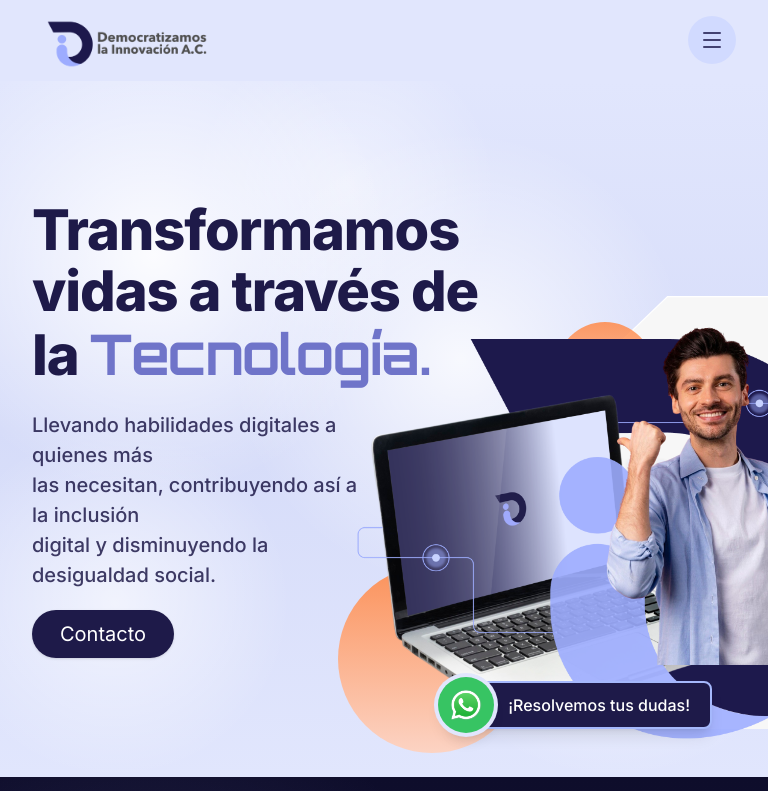
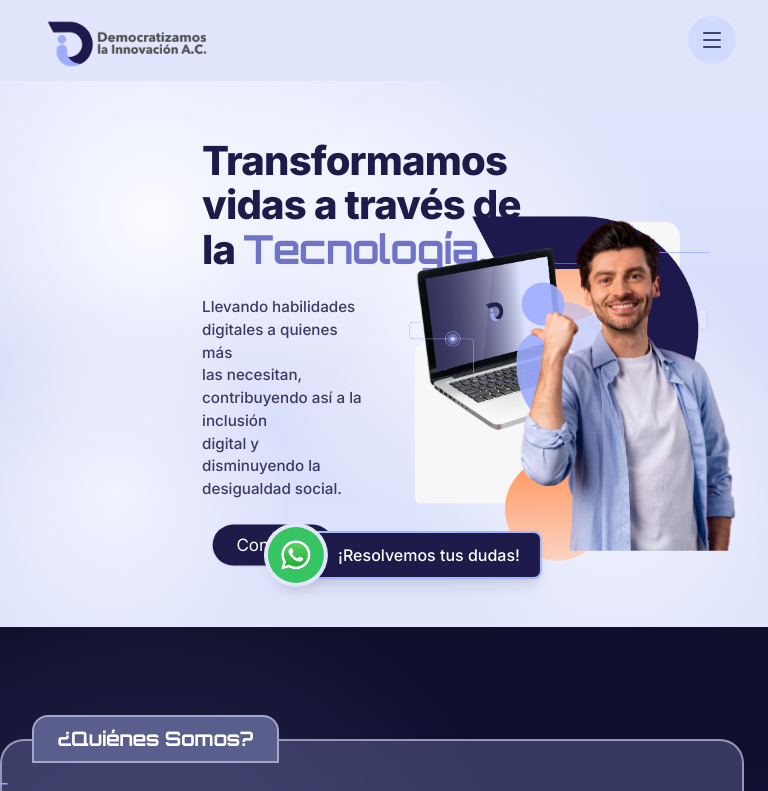
Before and after one commit to torozcodli/DemocratizamosWeb, a Next.js app: page / in a window 768 px wide. Shown: the top 791 px of the page. Built offline with nearby package versions, Linux system fonts and the light colour scheme; a web font is replaced by a local one.

Commit message:
fix: adjust hero section for iPad responsiveness - reduce text sizes, adjust element positioning, and optimize layout

```diff
--- a/src/app/globals.css
+++ b/src/app/globals.css
@@ -141,4 +141,100 @@
       transform: translateX(-16rem) !important;
     }
   }
+
+  /* Fix para hacer el señor más chico solo en iPad - NO afectar desktop */
+  @media (min-width: 768px) and (max-width: 1023px) {
+    .hero-man-container {
+      width: 68% !important;
+      transform: translateX(calc(2px + 1.5cm - 1cm - 3cm)) scale(0.95) !important;
+      bottom: calc(40% + 6.5cm - 15px - 1cm + 3px) !important;
+    }
+  }
+  @media (min-width: 1024px) and (max-width: 1279px) {
+    .hero-man-container {
+      width: 70% !important;
+      transform: translateX(calc(2px - 1cm - 3cm)) scale(0.95) !important;
+      bottom: calc(35% + 6.5cm - 15px - 1cm + 3px) !important;
+    }
+  }
+  /* Desktop - NO aplicar ningún estilo, dejar que las clases de Tailwind funcionen */
+
+
+  /* Fix para laptop y backplate más chicos solo en iPad */
+  @media (min-width: 768px) and (max-width: 1023px) {
+    .hero-laptop-container {
+      transform: scale(0.56) translateY(-3cm) translateX(-3cm) !important;
+    }
+    .hero-backplate-container {
+      transform: scale(0.65) translateX(calc(-25% - 2cm - 5px)) !important;
+    }
+    .hero-circle-small {
+      transform: translateY(1.5cm) translateX(-1cm) scale(0.9) !important;
+    }
+    .hero-circle-large {
+      transform: scale(0.55) translateX(6cm) !important;
+    }
+    .hero-whatsapp-banner {
+      transform: translateX(-4.5cm) !important;
+    }
+  }
+  @media (min-width: 1024px) and (max-width: 1279px) {
+    .hero-laptop-container {
+      transform: scale(0.57) translateY(-3cm) translateX(-3cm) !important;
+    }
+    .hero-backplate-container {
+      transform: scale(0.7) translateX(calc(-20% - 2cm - 5px)) !important;
+    }
+    .hero-circle-small {
+      transform: translateY(1.5cm) translateX(-1cm) scale(0.9) !important;
+    }
+    .hero-circle-large {
+      transform: scale(0.6) translateX(6cm) !important;
+    }
+    .hero-whatsapp-banner {
+      transform: translateX(-4.5cm) !important;
+    }
+  }
+
+  /* Fix para texto más chico y más a la derecha solo en iPad */
+  @media (min-width: 768px) and (max-width: 1023px) {
+    .hero-section-container {
+      min-height: 450px !important;
+    }
+    .hero-title {
+      font-size: 2.5rem !important;
+      line-height: 1.1 !important;
+      margin-left: 4.5cm !important;
+    }
+    .hero-description {
+      font-size: 0.95rem !important;
+      margin-left: 4.5cm !important;
+      max-width: 45ch !important;
+      line-height: 1.5 !important;
+    }
+    .hero-cta-button {
+      transform: scale(0.85) !important;
+      margin-left: 4.5cm !important;
+    }
+  }
+  @media (min-width: 1024px) and (max-width: 1279px) {
+    .hero-section-container {
+      min-height: 500px !important;
+    }
+    .hero-title {
+      font-size: 2.75rem !important;
+      line-height: 1.1 !important;
+      margin-left: 4.5cm !important;
+    }
+    .hero-description {
+      font-size: 1rem !important;
+      margin-left: 4.5cm !important;
+      max-width: 45ch !important;
+      line-height: 1.5 !important;
+    }
+    .hero-cta-button {
+      transform: scale(0.9) !important;
+      margin-left: 4.5cm !important;
+    }
+  }
 }
--- a/src/components/landing/HeroIllustration.tsx
+++ b/src/components/landing/HeroIllustration.tsx
@@ -17,7 +17,7 @@ export default function HeroIllustration({ className }: HeroIllustrationProps) {
       )}
     >
       {/* Capa 1 (z-0): Backplate SVG */}
-      <div className="absolute inset-0 m-auto w-[100%] lg:w-[98%] h-auto translate-x-[25%] pointer-events-none z-0 max-w-full overflow-hidden">
+      <div className="hero-backplate-container absolute inset-0 m-auto w-[100%] lg:w-[98%] h-auto translate-x-[25%] pointer-events-none z-0 max-w-full overflow-hidden">
         <img
           src="/hero/hero-backplate.svg"
           alt=""
@@ -32,13 +32,13 @@ export default function HeroIllustration({ className }: HeroIllustrationProps) {
       {/* Capa 3 (z-10): Círculos naranja (atrás) */}
       {/* circle-orange-bottom (bottom: smaller => lower) */}
       <div
-        className="absolute left-[calc(4%-1cm)] bottom-[calc(12%-2cm)] lg:left-[calc(0%-1cm)] lg:bottom-[calc(14%-2cm)] w-[46%] lg:w-[42%] aspect-square rounded-full opacity-90 z-10 pointer-events-none"
+        className="hero-circle-large absolute left-[calc(4%-1cm)] bottom-[calc(12%-2cm)] lg:left-[calc(0%-1cm)] lg:bottom-[calc(14%-2cm)] w-[46%] lg:w-[42%] aspect-square rounded-full opacity-90 z-10 pointer-events-none"
         style={{
           background: 'linear-gradient(180deg, #FF8948 0%, #FFD1BD 100%)',
         }}
       />
       <div
-        className="absolute left-[48%] top-[6%] lg:left-[44%] lg:top-[4%] w-[24%] lg:w-[22%] aspect-square rounded-full opacity-85 z-10 pointer-events-none"
+        className="hero-circle-small absolute left-[48%] top-[6%] lg:left-[44%] lg:top-[4%] w-[24%] lg:w-[22%] aspect-square rounded-full opacity-85 z-10 pointer-events-none"
         style={{
           background: 'linear-gradient(180deg, #FF8948 0%, #FFD1BD 100%)',
         }}
@@ -49,7 +49,7 @@ export default function HeroIllustration({ className }: HeroIllustrationProps) {
       <div className="absolute left-[46%] top-[56%] lg:left-[46%] lg:top-[54%] w-[24%] aspect-square rounded-full bg-[#9DACFD]/35 z-20 pointer-events-none" />
 
       {/* Capa 5 (z-30): Laptop (con D incluida) */}
-      <div className="absolute left-[-2%] top-[8%] md:left-[-4%] md:top-[10%] lg:left-[-6%] lg:top-[12%] w-[135%] md:w-[135%] lg:w-[130%] aspect-[4/3] relative z-30 pointer-events-none">
+      <div className="hero-laptop-container absolute left-[-2%] top-[8%] md:left-[-4%] md:top-[10%] lg:left-[-6%] lg:top-[12%] w-[135%] md:w-[135%] lg:w-[130%] aspect-[4/3] relative z-30 pointer-events-none">
         <Image
           src="/hero/hero-laptop.png"
           alt=""
@@ -62,7 +62,7 @@ export default function HeroIllustration({ className }: HeroIllustrationProps) {
 
       {/* Capa 6 (z-40): Hombre - posicionamiento fijo independiente */}
       {/* man (bottom: bigger => higher) */}
-      <div className="absolute right-[-54%] translate-x-[2px] bottom-[calc(30%+4.5cm-15px)] md:right-[-54%] md:translate-x-[2px] md:bottom-[calc(40%+6.5cm-15px)] lg:right-[-54%] lg:translate-x-[2px] lg:bottom-[calc(35%+6.5cm-15px)] w-[64%] md:w-[66%] lg:w-[70%] aspect-[3/4] relative z-40 pointer-events-none">
+      <div className="hero-man-container absolute right-[-54%] translate-x-[2px] bottom-[calc(30%+4.5cm-15px)] md:right-[-54%] md:translate-x-[2px] md:bottom-[calc(40%+6.5cm-15px)] lg:right-[-54%] lg:translate-x-[2px] lg:bottom-[calc(35%+6.5cm-15px)] xl:bottom-[calc(35%+6.5cm-15px)] w-[64%] xl:w-[70%] aspect-[3/4] relative z-40 pointer-events-none">
         <Image
           src="/hero/hero-man.png"
           alt=""
--- a/src/components/sections/Hero.tsx
+++ b/src/components/sections/Hero.tsx
@@ -22,10 +22,10 @@ export function Hero() {
       />
 
       <div className="max-w-7xl mx-auto pl-0 pr-4 sm:pr-6 md:pl-8 md:pr-8 lg:pl-0 lg:pr-8 relative z-10">
-        <div className="grid grid-cols-1 md:grid-cols-2 md:gap-10 lg:gap-14 items-center relative min-h-[500px] md:min-h-[600px] lg:min-h-[700px]">
+        <div className="hero-section-container grid grid-cols-1 md:grid-cols-2 md:gap-10 lg:gap-14 items-center relative min-h-[500px] md:min-h-[600px] lg:min-h-[700px]">
           {/* Lado izquierdo */}
           <div className="space-y-6 md:space-y-6 lg:space-y-8 lg:-ml-18 z-10">
-            <h1 className="font-inter font-extrabold text-[#1E1A49] text-[48px] sm:text-[56px] md:text-[56px] lg:text-[72px] leading-[1.1] tracking-[-0.02em]">
+            <h1 className="hero-title font-inter font-extrabold text-[#1E1A49] text-[48px] sm:text-[56px] md:text-[56px] lg:text-[72px] leading-[1.1] tracking-[-0.02em]">
               Transformamos
               <br className="hidden md:block" />
               <span className="whitespace-nowrap">vidas a través de</span>
@@ -36,7 +36,7 @@ export function Hero() {
               </span>
             </h1>
 
-            <p className="mt-4 max-w-[52ch] text-left text-[22px] md:text-[20px] lg:text-[22px] font-medium leading-normal text-[#1E1A49]/85">
+            <p className="hero-description mt-4 max-w-[52ch] text-left text-[22px] md:text-[20px] lg:text-[22px] font-medium leading-normal text-[#1E1A49]/85">
               Llevando habilidades digitales a quienes más
               <br className="hidden md:block" />
               las necesitan, contribuyendo así a la inclusión
@@ -45,7 +45,7 @@ export function Hero() {
             </p>
 
             <a href="https://wa.me/+5216145871758" target="_blank" rel="noopener noreferrer">
-              <Button variant="primary" className="-mt-1 text-xl px-7 py-2.5">
+              <Button variant="primary" className="hero-cta-button -mt-1 text-xl px-7 py-2.5">
                 {homeContent.hero.cta}
               </Button>
             </a>
@@ -57,7 +57,7 @@ export function Hero() {
           </div>
 
           {/* Banner WhatsApp pegado al borde derecho */}
-          <div className="absolute bottom-0 right-4 md:right-6 lg:right-0 z-50">
+          <div className="hero-whatsapp-banner absolute bottom-0 right-4 md:right-6 lg:right-0 z-50">
             <div className="lg:translate-x-[calc(100%-3rem)]">
               <WhatsAppBanner />
             </div>
```
Also changed, not shown: 1 other file (tests, documents, lock files or other folders).
